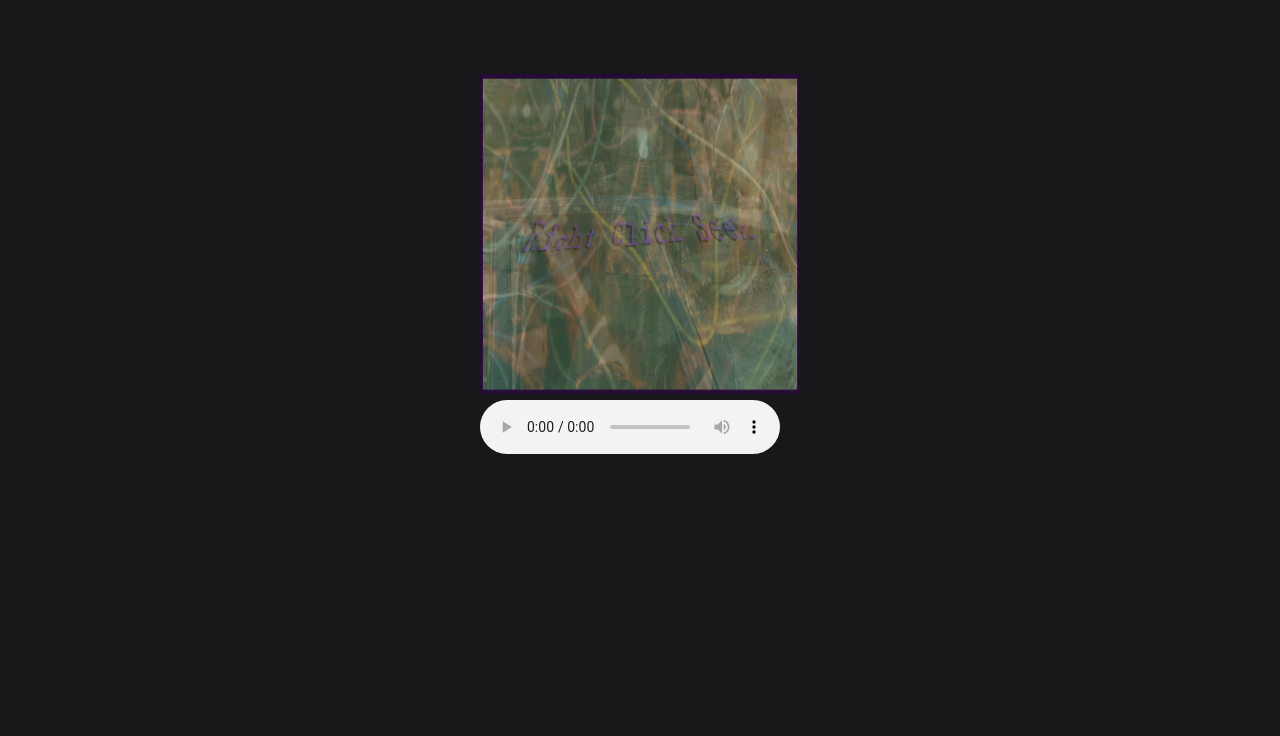
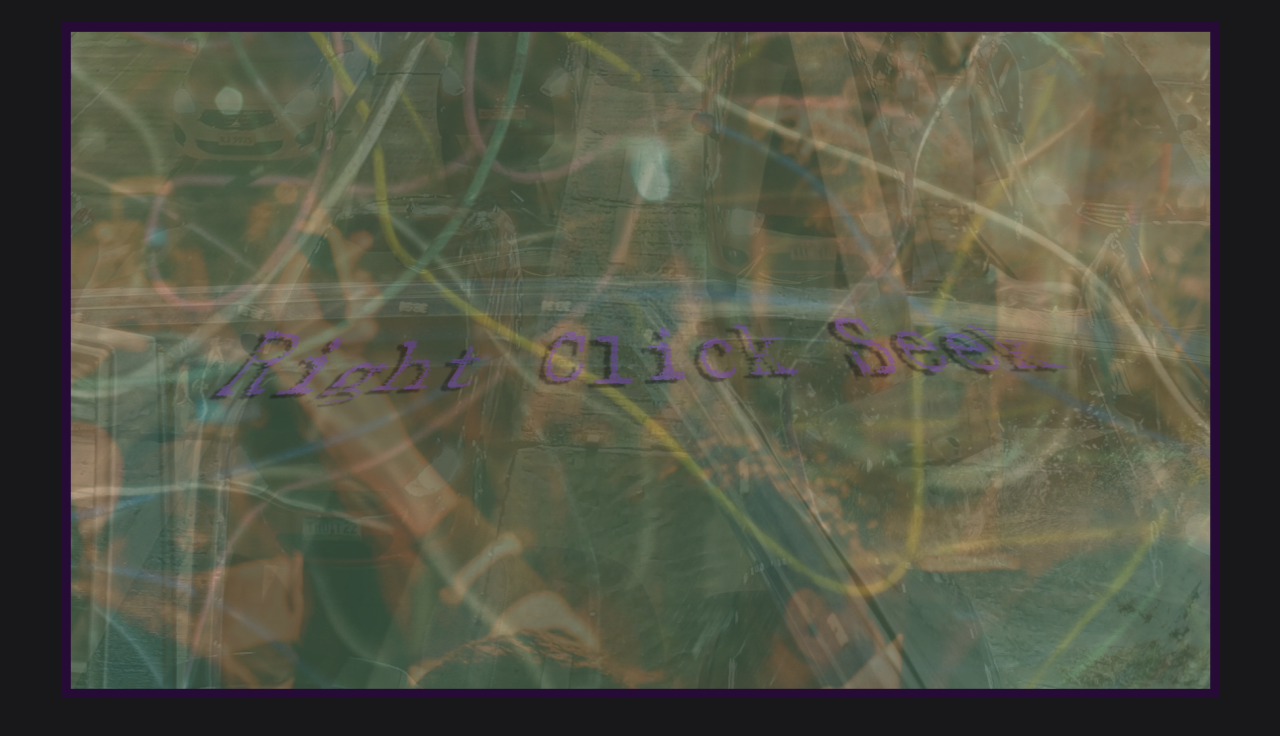
Before and after one commit to Nik0gda/deca_arg, a Next.js app: page /f24760a5-ec25-4a66-844e-1a947201493a in a window 1280 px wide. Shown: the top 736 px of the page. Built offline with nearby package versions, Linux system fonts and the light colour scheme.

Commit message:
Styling fix

```diff
--- a/pages/f24760a5-ec25-4a66-844e-1a947201493a/index.tsx
+++ b/pages/f24760a5-ec25-4a66-844e-1a947201493a/index.tsx
@@ -14,24 +14,21 @@ const SecondPart: NextPage = () => {
       </Head>
 
       <div className="flex bg-zinc-900 h-screen text-white">
-        <div className="m-auto grid grid-rows-2 text-center">
-          <div className="w-80 my-auto">
+        <div className="m-auto flex flex-col text-center">
           <Image
             src="/rcs-second-part.png"
             alt="Second question picture"
-              width={1054}
-              height={1054}
+            width={1159}
+            height={676}
           />
-          </div>
-          <div className="grid grid-rows-3 grid-flow-col gap-4">
           <ReactAudioPlayer
             src="ChaosNoiseFinal.mp3"
             autoPlay={true}
             controls={true}
             loop={true}
             volume={0.1}
+            className="mb-auto pt-20"
           />
-          </div>
         </div>
       </div>
     </div>
--- a/pages/index.tsx
+++ b/pages/index.tsx
@@ -87,8 +87,8 @@ const Home: NextPage = () => {
       </Head>
 
       <div className="flex bg-zinc-900 h-screen text-white">
-        <div className="m-auto grid grid-rows-2 text-center">
-          <div className="w-80 my-auto">
+        <div className="m-auto flex flex-col text-center">
+          <div className="w-96 my-auto">
             {guessNumber == 1 ? (
               <Image
                 src="/rcsfirst.png"
@@ -105,7 +105,7 @@ const Home: NextPage = () => {
             <input
               placeholder="Type your answer here"
               value={inputValue}
-              className="mx-auto mt-auto mb-4 text-sm rounded block w-60 h-10 p-2.5 bg-gray-700 border-gray-600 placeholder-gray-400 text-white focus:ring-blue-500 focus:border-blue-500"
+              className="mx-auto  text-sm rounded block w-60 h-10 p-2.5 bg-gray-700 border-gray-600 placeholder-gray-400 text-white focus:ring-blue-500 focus:border-blue-500"
               onInput={(e) => {
                 setInputValue((e.target as HTMLTextAreaElement).value);
                 setErrorMessage('');
```
Lines whose indentation alone changed are shown as unchanged.
